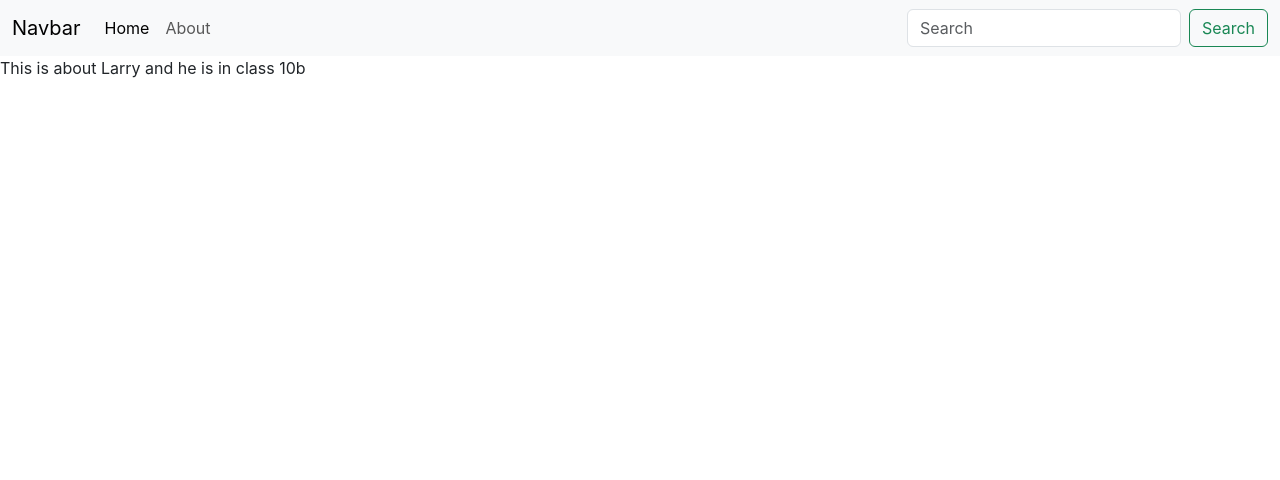
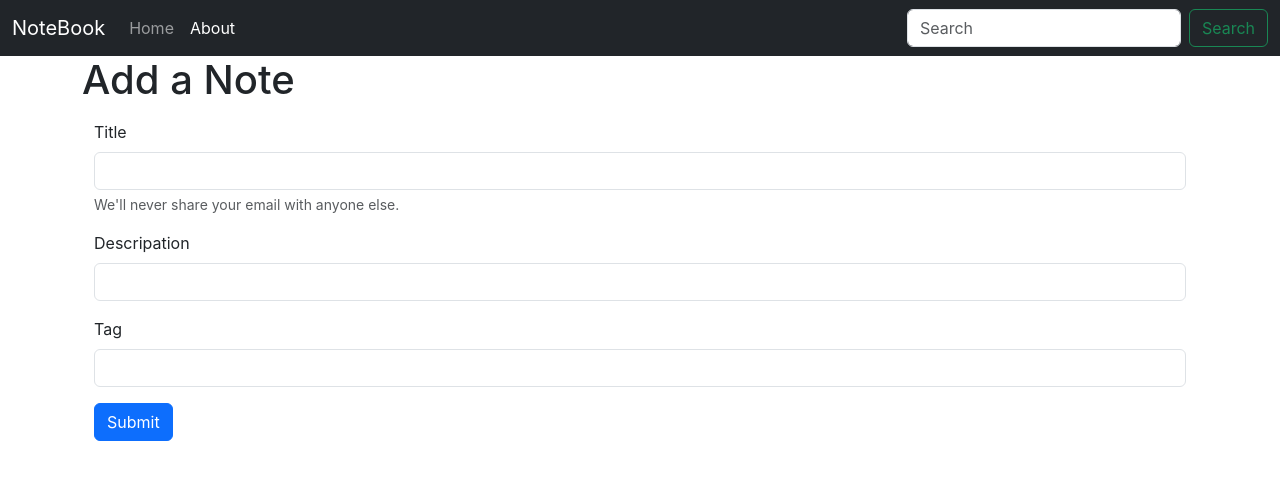
Before and after one commit to manixcoder/MERNstack, a React (Create React App) app: page /about in a window 1280 px wide. Shown: the top 480 px of the page. Built offline with nearby package versions, Linux system fonts and the light colour scheme.

Commit message:
useLocation Hook in React

```diff
--- a/src/App.js
+++ b/src/App.js
@@ -10,10 +10,12 @@
       <NoteState>
         <Router>
           <Navbar />
-          <Routes>
-            <Route exact path="/" element={<Home />}>  </Route>
-            <Route exact path="/about" element={<About />}>  </Route>
-          </Routes>
+          <div className="container">
+            <Routes>
+              <Route exact path="/" element={<Home />}>  </Route>
+              <Route exact path="/about" element={<About />}>  </Route>
+            </Routes>
+          </div>
         </Router>
       </NoteState>
     </>
--- a/src/components/About.js
+++ b/src/components/About.js
@@ -1,16 +1,31 @@
-import React, { useContext, useEffect } from 'react'
-import noteContext from '../context/notes/noteContext'
+import React from 'react';
 
 function About() {
-    const a = useContext(noteContext);
-    useEffect(() => {
-        a.update();
-        //eslint-disable-next-line
-    }, []);
+
 
     return (
         <div>
-            This is about {a.state.name} and he is in class {a.state.class}
+            <h1>Add a Note </h1>
+            <div className="container my-3">
+                <form>
+                    <div class="mb-3">
+                        <label for="title" class="form-label">Title</label>
+                        <input type="test" class="form-control" id="title" />
+                        <div id="emailHelp" class="form-text">We'll never share your email with anyone else.</div>
+                    </div>
+                    <div class="mb-3">
+                        <label for="descripation" class="form-label">Descripation</label>
+                        <input type="text" class="form-control" id="descripation" />
+                    </div>
+
+                    <div class="mb-3">
+                        <label for="tag" class="form-label">Tag</label>
+                        <input type="text" class="form-control" id="tag" />
+                    </div>
+
+                    <button type="submit" class="btn btn-primary">Submit</button>
+                </form>
+            </div>
         </div>
     )
 }
--- a/src/components/Navbar.js
+++ b/src/components/Navbar.js
@@ -1,22 +1,26 @@
-import React from 'react';
-import { Link } from "react-router-dom";
+import React, { useEffect } from 'react';
+import { Link, useLocation } from "react-router-dom";
 
 function Navbar() {
+    let location = useLocation();
+    useEffect(() => {
+        //console.log(location);
+    }, [location]);
     return (
-        <div>
-            <nav className="navbar navbar-expand-lg bg-body-tertiary">
+        <>
+            <nav className="navbar navbar-expand-lg navbar-dark bg-dark">
                 <div className="container-fluid">
-                    <Link className="navbar-brand" to="/">Navbar</Link>
+                    <Link className="navbar-brand" to="/">NoteBook</Link>
                     <button className="navbar-toggler" type="button" data-bs-toggle="collapse" data-bs-target="#navbarSupportedContent" aria-controls="navbarSupportedContent" aria-expanded="false" aria-label="Toggle navigation">
                         <span className="navbar-toggler-icon"></span>
                     </button>
                     <div className="collapse navbar-collapse" id="navbarSupportedContent">
                         <ul className="navbar-nav me-auto mb-2 mb-lg-0">
                             <li className="nav-item">
-                                <Link className="nav-link active" aria-current="page" to="/">Home</Link>
+                                <Link className={`nav-link ${location.pathname === "/" ? "active" : ""}`} aria-current="page" to="/">Home</Link>
                             </li>
 
-                            <li className="nav-item"><Link className="nav-link" to="/about">About</Link></li>
+                            <li className="nav-item"><Link className={`nav-link ${location.pathname === "/about" ? "active" : ""}`} to="/about">About</Link></li>
 
 
                     </ul>
@@ -26,8 +30,8 @@
                     </form>
                 </div>
             </div>
-            </nav>
-        </div>
+        </nav >
+        </>
     )
 }
 
--- a/src/context/notes/NoteState.js
+++ b/src/context/notes/NoteState.js
@@ -1,23 +1,10 @@
-import { useState } from 'react';
+
 
 import NoteContext from './noteContext';
 
 const NoteState = (props) => {
-    const s1 = {
-        "name": "Manish",
-        "class": "5b"
-    }
-    const [state, setState] = useState(s1);
-    const update = () => {
-        setTimeout(() => {
-            setState({
-                "name": "Larry",
-                "class": "10b"
-            })
-        }, 1000);
-    }
     return (
-        <NoteContext.Provider value={{ state, update }}>
+        <NoteContext.Provider value={{  }}>
             {props.children}
         </NoteContext.Provider>
     )
```
Lines whose indentation alone changed are shown as unchanged.
